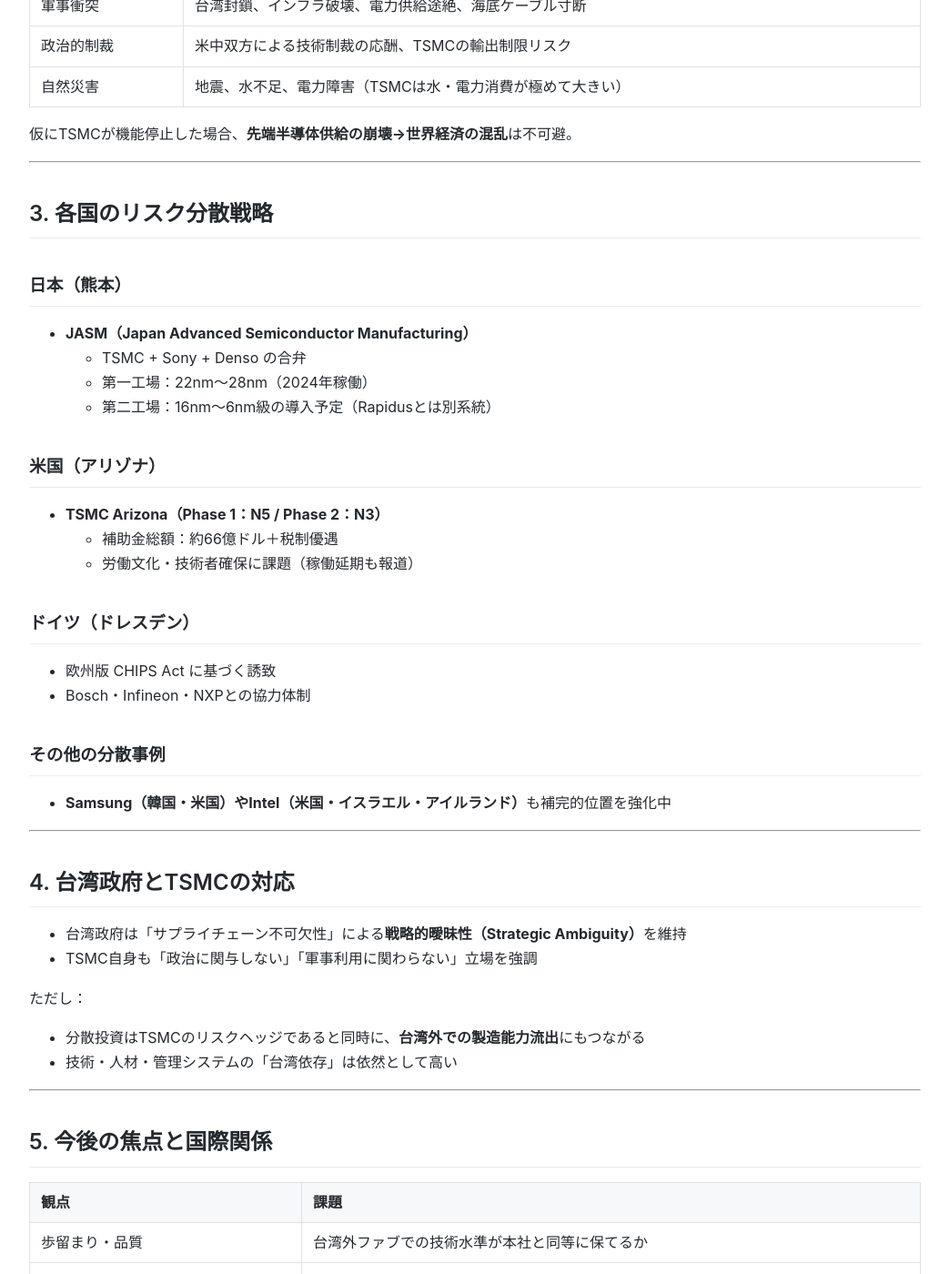
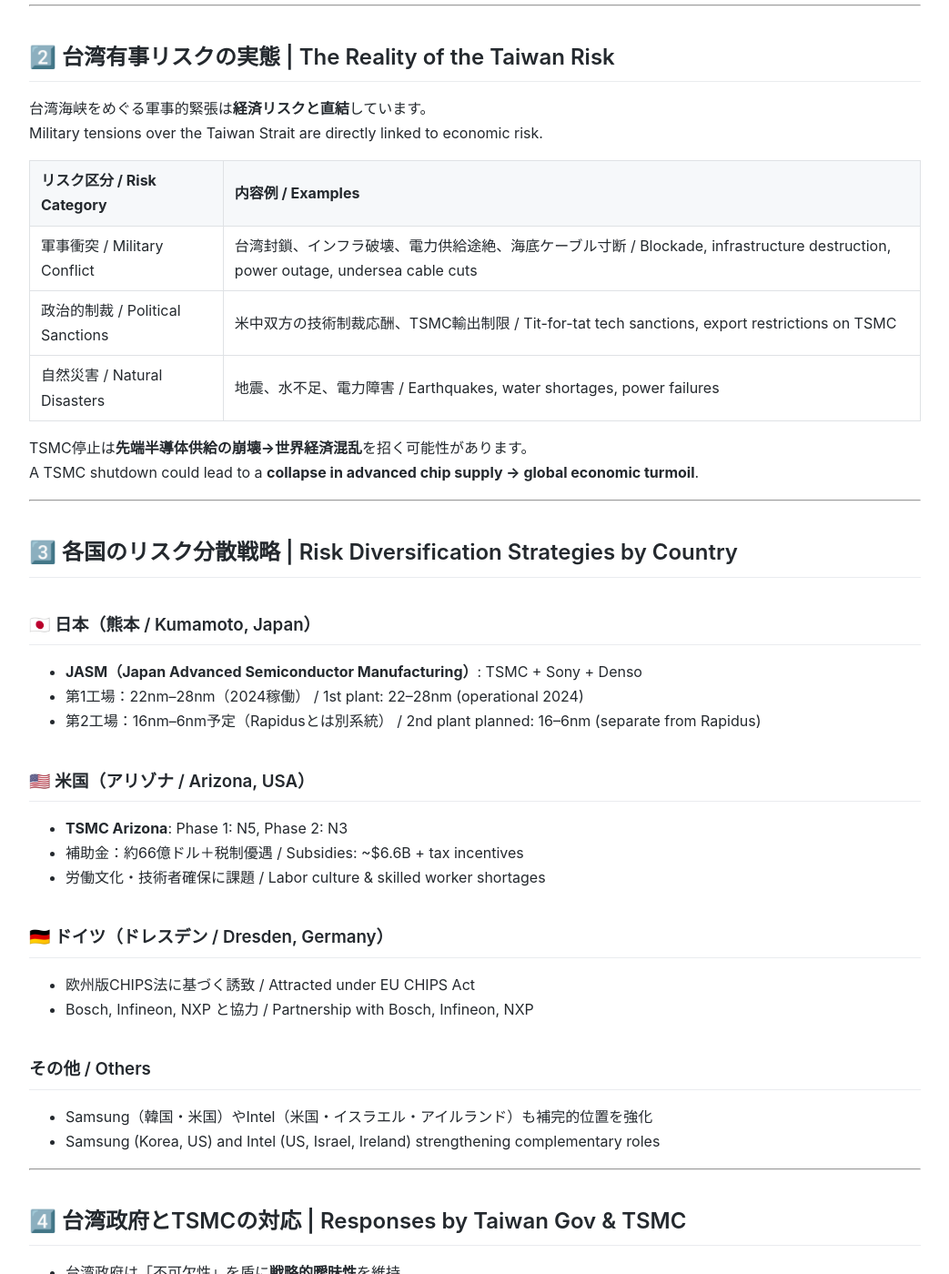
Before and after one commit to Samizo-AITL/Edusemi-Plus, a Jekyll site: the page built from geopolitics/vol4_tsmc_and_taiwan_risk.md, in a window 1280 px wide and 1400 px high, scrolled down 1253 px. Shown: the whole window at 91% size, without its empty margins (118-1161 px from the left). Built offline with Jekyll 4.4.1, drawn with Linux system fonts in a browser that asks for light colours; some of the changed text lies outside the part shown.

Commit message:
Update vol4_tsmc_and_taiwan_risk.md

```diff
--- a/geopolitics/vol4_tsmc_and_taiwan_risk.md
+++ b/geopolitics/vol4_tsmc_and_taiwan_risk.md
@@ -1,116 +1,130 @@
 ---
 layout: default
-title: Vol.4｜TSMCと「台湾リスク」
+title: "Vol.4｜TSMCと『台湾リスク』 / TSMC and the 'Taiwan Risk'"
 ---
 
 ---
 
 # 📘 Vol.4｜TSMCと「台湾リスク」
-
-## はじめに
-
-世界の先端半導体の大半を製造する **TSMC（台湾積体電路製造）** は、
-名実ともに「世界の半導体供給の中枢」として君臨している。
-その一方で、**台湾有事リスク**は世界経済・安全保障にとって極めて大きな不確定要因となっている。
-
-本稿では、TSMCの地位とそのリスク、各国の対応策、今後の地政学的展開を分析する。
+**📘 Vol.4｜TSMC and the "Taiwan Risk"**
 
 ---
 
-## 1. なぜTSMCは不可欠なのか
+## 🧭 はじめに | Introduction
 
-### 世界の最先端ノードを独占
+世界の先端半導体の大半を製造する **TSMC（台湾積体電路製造）** は、
+名実ともに「世界の半導体供給の中枢」として君臨しています。
+TSMC, which produces the majority of the world’s cutting-edge semiconductors,
+stands as the de facto hub of global semiconductor supply.
 
-| プロセスノード | 市場シェア（2024年推定） | 主な製造企業   |
-|----------------|---------------------------|----------------|
-| 5nm〜3nm       | 約85%                     | ほぼTSMC       |
-| 7nm            | 約60%                     | TSMC、Samsung  |
+一方で、**台湾有事リスク**は世界経済・安全保障にとって極めて大きな不確定要因です。
+At the same time, the **Taiwan contingency risk** is a major uncertainty for the global economy and security.
 
-- **Apple（Aシリーズ、Mシリーズ）**
-- **NVIDIA（GPU、AI/HPC）**
-- **AMD（Ryzen、EPYC）**
-- **Qualcomm、MediaTek、Tesla** など、主要設計企業が依存
-
-### 統計的な集中
-
-- TSMCの主要ファブは **台中、台南、竹科（新竹）** に集中
-- 世界の最先端ロジックの**約9割が台湾で製造**されているとも推定される
+本稿では、TSMCの地位とそのリスク、各国の対応策、今後の地政学的展開を分析します。
+This article analyzes TSMC’s position, its associated risks, national countermeasures, and future geopolitical developments.
 
 ---
 
-## 2. 台湾有事リスクの実態
+## 1️⃣ なぜTSMCは不可欠なのか | Why TSMC is Indispensable
 
-台湾海峡をめぐる軍事的緊張は、**経済リスクと直結**している。
+### 世界の最先端ノードを独占 | Monopoly on Leading-Edge Nodes
 
-### 主な想定リスク
+| プロセスノード / Process Node | 市場シェア（2024推定） / Market Share (Est. 2024) | 主な製造企業 / Main Foundries |
+|----------------|----------------------|----------------|
+| 5nm–3nm        | 約85% / ~85%         | ほぼTSMC / Mostly TSMC |
+| 7nm            | 約60% / ~60%         | TSMC, Samsung  |
 
-| リスク区分 | 内容例 |
-|------------|--------|
-| 軍事衝突    | 台湾封鎖、インフラ破壊、電力供給途絶、海底ケーブル寸断
-| 政治的制裁  | 米中双方による技術制裁の応酬、TSMCの輸出制限リスク
-| 自然災害    | 地震、水不足、電力障害（TSMCは水・電力消費が極めて大きい）
+**依存企業 / Dependent Companies**:
+- Apple（Aシリーズ、Mシリーズ） / Apple (A-series, M-series)
+- NVIDIA（GPU、AI/HPC） / NVIDIA (GPU, AI/HPC)
+- AMD（Ryzen、EPYC） / AMD (Ryzen, EPYC)
+- Qualcomm, MediaTek, Tesla など / Qualcomm, MediaTek, Tesla, etc.
 
-仮にTSMCが機能停止した場合、**先端半導体供給の崩壊→世界経済の混乱**は不可避。
+### 統計的集中 | Geographic Concentration
+- 主要ファブは**台中、台南、竹科（新竹）**に集中
+- Main fabs concentrated in Taichung, Tainan, and Hsinchu Science Park
+- 世界の最先端ロジックの**約9割が台湾で製造**
+- Roughly **90% of advanced logic** is manufactured in Taiwan
 
 ---
 
-## 3. 各国のリスク分散戦略
+## 2️⃣ 台湾有事リスクの実態 | The Reality of the Taiwan Risk
 
-### 日本（熊本）
+台湾海峡をめぐる軍事的緊張は**経済リスクと直結**しています。
+Military tensions over the Taiwan Strait are directly linked to economic risk.
 
-- **JASM（Japan Advanced Semiconductor Manufacturing）**
-  - TSMC + Sony + Denso の合弁
-  - 第一工場：22nm〜28nm（2024年稼働）
-  - 第二工場：16nm〜6nm級の導入予定（Rapidusとは別系統）
+| リスク区分 / Risk Category | 内容例 / Examples |
+|----------------|----------------|
+| 軍事衝突 / Military Conflict | 台湾封鎖、インフラ破壊、電力供給途絶、海底ケーブル寸断 / Blockade, infrastructure destruction, power outage, undersea cable cuts |
+| 政治的制裁 / Political Sanctions | 米中双方の技術制裁応酬、TSMC輸出制限 / Tit-for-tat tech sanctions, export restrictions on TSMC |
+| 自然災害 / Natural Disasters | 地震、水不足、電力障害 / Earthquakes, water shortages, power failures |
 
-### 米国（アリゾナ）
-
-- **TSMC Arizona（Phase 1：N5 / Phase 2：N3）**
-  - 補助金総額：約66億ドル＋税制優遇
-  - 労働文化・技術者確保に課題（稼働延期も報道）
-
-### ドイツ（ドレスデン）
-
-- 欧州版 CHIPS Act に基づく誘致
-- Bosch・Infineon・NXPとの協力体制
-
-### その他の分散事例
-
-- **Samsung（韓国・米国）やIntel（米国・イスラエル・アイルランド）**も補完的位置を強化中
+TSMC停止は**先端半導体供給の崩壊→世界経済混乱**を招く可能性があります。
+A TSMC shutdown could lead to a **collapse in advanced chip supply → global economic turmoil**.
 
 ---
 
-## 4. 台湾政府とTSMCの対応
+## 3️⃣ 各国のリスク分散戦略 | Risk Diversification Strategies by Country
 
-- 台湾政府は「サプライチェーン不可欠性」による**戦略的曖昧性（Strategic Ambiguity）**を維持
-- TSMC自身も「政治に関与しない」「軍事利用に関わらない」立場を強調
+### 🇯🇵 日本（熊本 / Kumamoto, Japan）
+- **JASM（Japan Advanced Semiconductor Manufacturing）**: TSMC + Sony + Denso
+- 第1工場：22nm–28nm（2024稼働） / 1st plant: 22–28nm (operational 2024)
+- 第2工場：16nm–6nm予定（Rapidusとは別系統） / 2nd plant planned: 16–6nm (separate from Rapidus)
 
-ただし：
+### 🇺🇸 米国（アリゾナ / Arizona, USA）
+- **TSMC Arizona**: Phase 1: N5, Phase 2: N3
+- 補助金：約66億ドル＋税制優遇 / Subsidies: ~$6.6B + tax incentives
+- 労働文化・技術者確保に課題 / Labor culture & skilled worker shortages
 
-- 分散投資はTSMCのリスクヘッジであると同時に、**台湾外での製造能力流出**にもつながる
-- 技術・人材・管理システムの「台湾依存」は依然として高い
+### 🇩🇪 ドイツ（ドレスデン / Dresden, Germany）
+- 欧州版CHIPS法に基づく誘致 / Attracted under EU CHIPS Act
+- Bosch, Infineon, NXP と協力 / Partnership with Bosch, Infineon, NXP
+
+### その他 / Others
+- Samsung（韓国・米国）やIntel（米国・イスラエル・アイルランド）も補完的位置を強化
+- Samsung (Korea, US) and Intel (US, Israel, Ireland) strengthening complementary roles
 
 ---
 
-## 5. 今後の焦点と国際関係
+## 4️⃣ 台湾政府とTSMCの対応 | Responses by Taiwan Gov & TSMC
 
-| 観点                 | 課題 |
-|----------------------|------|
-| 歩留まり・品質       | 台湾外ファブでの技術水準が本社と同等に保てるか |
-| サプライ網多元化      | 日本・欧州における素材・装置との連携深化 |
-| 台湾内政・中台関係    | 政治選挙・米中摩擦が技術移転に与える影響 |
-| 国際枠組みでの防衛網 | 経済的NATOのような半導体安全保障同盟の実現可能性 |
+- 台湾政府は「不可欠性」を盾に**戦略的曖昧性**を維持
+- Taiwan government maintains **strategic ambiguity** based on indispensability
+- TSMCは「政治に関与しない」「軍事利用に関わらない」を強調
+- TSMC emphasizes “no political involvement” and “no military applications”
+
+ただし / However:
+- 分散投資はリスクヘッジであると同時に**台湾外への技術流出**を招く
+- Diversification hedges risk but also causes **technology outflow outside Taiwan**
+- 技術・人材の台湾依存度は依然高い
+- Dependence on Taiwan for tech and talent remains high
 
 ---
 
-## おわりに
+## 5️⃣ 今後の焦点 | Future Points of Focus
 
-TSMCは単なる製造企業ではなく、**地政学の中核にある技術的レバレッジの象徴**である。
-台湾リスクの顕在化は、**単一企業・単一地域に依存するサプライ構造そのものの限界**を示している。
-
-今後は、製造分散・技術移転・制度協調が、
-「技術と国家安全保障を両立させる」ための現実的解となるかが問われる。
+| 観点 / Perspective | 課題 / Issue |
+|--------------------|--------------|
+| 歩留まり・品質 / Yield & Quality | 台湾外ファブで本社同等品質を維持可能か / Can offshore fabs maintain HQ-level quality? |
+| サプライ網多元化 / Supply Chain Diversification | 日本・欧州での素材・装置連携深化 / Deeper material & equipment cooperation in Japan/EU |
+| 台湾内政・中台関係 / Taiwan Politics & Cross-Strait Relations | 選挙・米中摩擦が技術移転に与える影響 / Impact of elections & US-China friction on tech transfer |
+| 国際枠組みでの防衛網 / International Defense Framework | 半導体版「経済NATO」構築の可否 / Feasibility of a semiconductor “economic NATO” |
 
 ---
 
-© 2025
+## 🧩 おわりに | Conclusion
+
+TSMCは単なる製造企業ではなく、**地政学の中核にある技術的レバレッジの象徴**です。
+TSMC is not just a manufacturer, but a **symbol of technological leverage at the core of geopolitics**.
+
+台湾リスクの顕在化は、**単一企業・単一地域依存の限界**を示します。
+The Taiwan risk highlights the **limits of reliance on a single company and single region**.
+
+今後は製造分散・技術移転・制度協調が、技術と安全保障を両立できるかが問われます。
+The challenge ahead is whether manufacturing diversification, tech transfer, and policy coordination can reconcile technology with security.
+
+---
+
+## 🔙 戻る / Back
+- **JP:** [地政学関連セクション README に戻る](../README.md)
+- **EN:** [Return to Geopolitics Section README](../README.md)
```
